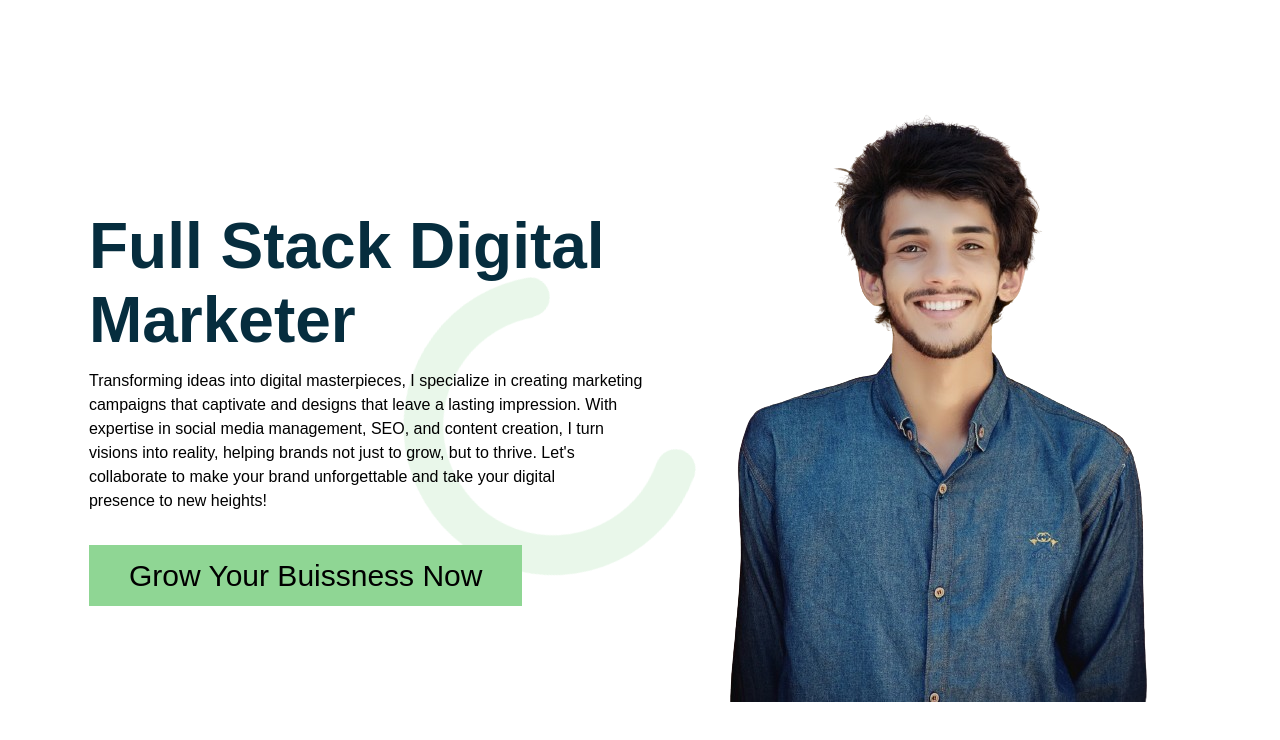
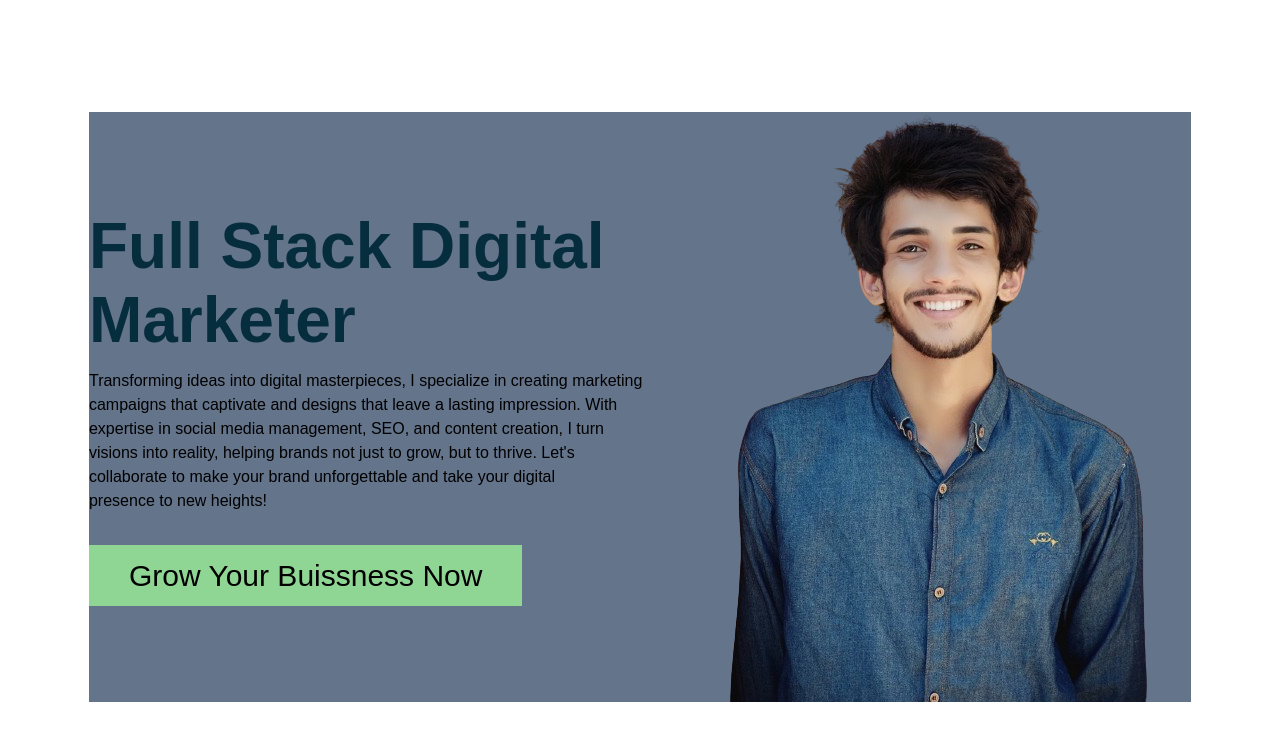
Before and after one commit to akathequest22/digital-marketer-portfolio, a Next.js app: page / in a window 1280 px wide. Shown: the top 740 px of the page. Built offline with nearby package versions, Linux system fonts and the light colour scheme.

Commit message:
ft image

```diff
--- a/src/Component/HeroSection/index.jsx
+++ b/src/Component/HeroSection/index.jsx
@@ -6,7 +6,7 @@ import Container from "../Container";
 const HeroSection = () => {
   return (
     <Container>
-      <div className=" mx-auto mt-28 relative grid items-center grid-cols-1 gap-8 lg:grid-cols-[1fr_503px]">
+      <div className=" bg-slate-500 justify-center sm:justify-between mx-auto mt-28 relative grid items-center grid-cols-1 gap-8 lg:grid-cols-[1fr_503px]">
         <div>
         <div className="bg-lay absolute right-[40%] top-30"></div>
         <HeadingDesc
@@ -25,7 +25,7 @@ const HeroSection = () => {
         </div>
 
         <Image
-          className=" mx-auto self-center lg:justify-start max-w-[600px] min-w-[300px]"
+          className=" mx-auto self-center lg:justify-start"
           alt=""
           src={heroImg}
           />
```
